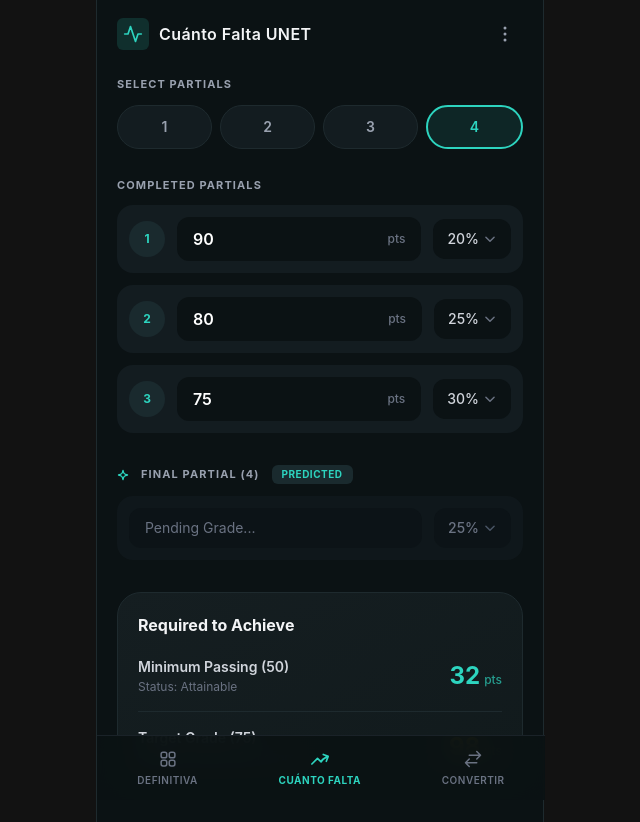
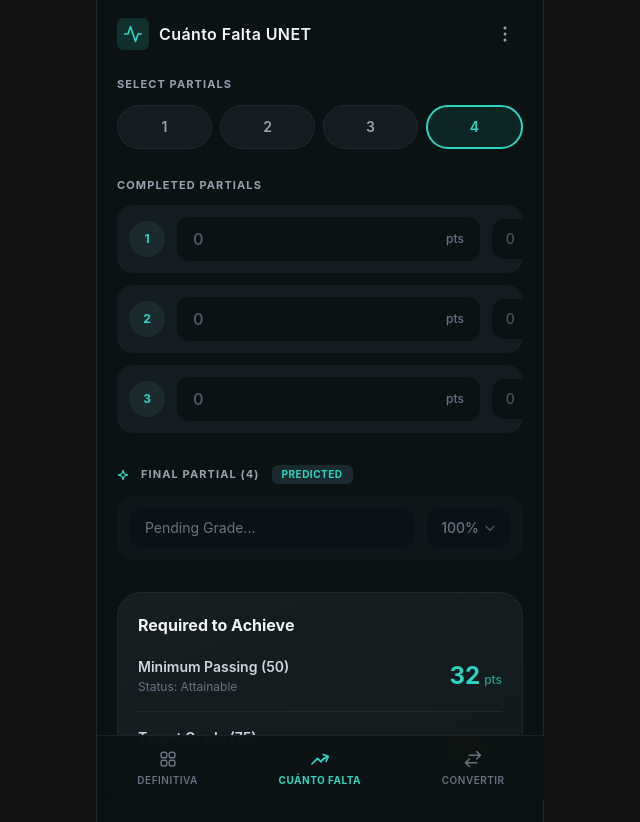
Before and after one commit to adri4nza/cuanto-falta-unet, a React (Vite) app: page / in a window 1280 px wide. Shown: the top 822 px of the page, without its empty margins (320-960 px from the left). Built offline with nearby package versions, Linux system fonts and the light colour scheme.

Commit message:
Refactor CompletedPartials and SegmentedControl components to handle grade and weight updates, and adjust PredictedPartial to display remaining weight dynamically.

```diff
--- a/src/App.tsx
+++ b/src/App.tsx
@@ -1,3 +1,4 @@
+import { useEffect, useState } from 'react'
 import './App.css'
 import BottomNav from './components/BottomNav'
 import CompletedPartials, {
@@ -9,27 +10,82 @@
 import SegmentedControl from './components/SegmentedControl'
 
 const partials = [1, 2, 3, 4]
-const selectedPartials = 4
 
-const completedGrades: CompletedPartialItem[] = [
-  { id: 1, grade: 90, weight: 20 },
-  { id: 2, grade: 80, weight: 25 },
-  { id: 3, grade: 75, weight: 30 },
-]
+const buildInitialGrades = (count: number): CompletedPartialItem[] =>
+  Array.from({ length: Math.max(0, count - 1) }, (_, index) => ({
+    id: index + 1,
+    grade: '',
+    weight: '',
+  }))
+
+const toNumber = (value: string | number): number => {
+  if (typeof value === 'number') {
+    return Number.isFinite(value) ? value : 0
+  }
+
+  const parsedValue = Number(value)
+  return Number.isFinite(parsedValue) ? parsedValue : 0
+}
 
 function App() {
+  const [selectedPartials, setSelectedPartials] = useState<number>(4)
+  const [gradesData, setGradesData] = useState<CompletedPartialItem[]>(() =>
+    buildInitialGrades(4),
+  )
+
+  useEffect(() => {
+    setGradesData((previousData) =>
+      buildInitialGrades(selectedPartials).map((item) => {
+        const previousItem = previousData.find((entry) => entry.id === item.id)
+        return previousItem ?? item
+      }),
+    )
+  }, [selectedPartials])
+
+  const updateGrade = (id: number, value: string) => {
+    setGradesData((previousData) =>
+      previousData.map((item) =>
+        item.id === id ? { ...item, grade: value } : item,
+      ),
+    )
+  }
+
+  const updateWeight = (id: number, value: string) => {
+    setGradesData((previousData) =>
+      previousData.map((item) =>
+        item.id === id ? { ...item, weight: value } : item,
+      ),
+    )
+  }
+
+  const usedWeight = gradesData.reduce(
+    (total, item) => total + toNumber(item.weight),
+    0,
+  )
+  const remainingWeight = Math.max(0, 100 - usedWeight)
+
   return (
     <div className="mx-auto flex min-h-dvh max-w-md flex-col bg-[#0b1214] font-sans text-white sm:border-x sm:border-[#1e2a2e]">
       <Header />
 
       <main className="flex-1 overflow-y-auto px-5 pb-28">
-        <SegmentedControl values={partials} selectedValue={selectedPartials} />
-        <CompletedPartials items={completedGrades} />
-        <PredictedPartial partialNumber={selectedPartials} />
+        <SegmentedControl
+          values={partials}
+          selectedValue={selectedPartials}
+          onSelect={setSelectedPartials}
+        />
+        <CompletedPartials
+          items={gradesData}
+          onGradeChange={updateGrade}
+          onWeightChange={updateWeight}
+        />
+        <PredictedPartial
+          partialNumber={selectedPartials}
+          remainingWeight={remainingWeight}
+        />
         <ResultsCard />
       </main>
       <BottomNav />
-
     </div>
   )
 }
--- a/src/components/CompletedPartials.tsx
+++ b/src/components/CompletedPartials.tsx
@@ -1,14 +1,20 @@
 export interface CompletedPartialItem {
   id: number
-  grade: number
-  weight: number
+  grade: string | number
+  weight: string | number
 }
 
 interface CompletedPartialsProps {
   items: CompletedPartialItem[]
+  onGradeChange: (id: number, value: string) => void
+  onWeightChange: (id: number, value: string) => void
 }
 
-function CompletedPartials({ items }: CompletedPartialsProps) {
+function CompletedPartials({
+  items,
+  onGradeChange,
+  onWeightChange,
+}: CompletedPartialsProps) {
   return (
     <section className="mt-7">
       <h2 className="mb-3 text-[11px] font-bold tracking-widest text-gray-400 uppercase">
@@ -26,14 +32,27 @@
             </span>
 
             <div className="flex flex-1 items-center rounded-xl bg-[#0b1214] px-4 py-2.5">
-              <span className="flex-1 text-base font-semibold text-white">
-                {item.grade}
-              </span>
+              <input
+                type="number"
+                inputMode="decimal"
+                value={item.grade}
+                onChange={(event) => onGradeChange(item.id, event.target.value)}
+                placeholder="0"
+                className="flex-1 bg-transparent text-base font-semibold text-white outline-none placeholder:text-gray-600"
+              />
               <span className="text-xs font-medium text-gray-500">pts</span>
             </div>
 
             <div className="flex items-center gap-1 rounded-xl bg-[#0b1214] px-3.5 py-2.5">
-              <span className="text-sm font-medium text-gray-300">{item.weight}%</span>
+              <input
+                type="number"
+                inputMode="decimal"
+                value={item.weight}
+                onChange={(event) => onWeightChange(item.id, event.target.value)}
+                placeholder="0"
+                className="w-12 bg-transparent text-sm font-medium text-gray-300 outline-none placeholder:text-gray-600"
+              />
+              <span className="text-sm font-medium text-gray-400">%</span>
               <svg
                 className="h-3.5 w-3.5 text-gray-500"
                 fill="none"
--- a/src/components/PredictedPartial.tsx
+++ b/src/components/PredictedPartial.tsx
@@ -1,8 +1,12 @@
 interface PredictedPartialProps {
   partialNumber: number
+  remainingWeight: number
 }
 
-function PredictedPartial({ partialNumber }: PredictedPartialProps) {
+function PredictedPartial({
+  partialNumber,
+  remainingWeight,
+}: PredictedPartialProps) {
   return (
     <section className="mt-8">
       <div className="mb-3 flex items-center gap-3">
@@ -36,7 +40,9 @@
         </div>
 
         <div className="flex items-center gap-1 rounded-xl bg-[#0b1214]/60 px-3.5 py-2.5">
-          <span className="text-sm font-medium text-gray-500">25%</span>
+          <span className="text-sm font-medium text-gray-500">
+            {remainingWeight}%
+          </span>
           <svg
             className="h-3.5 w-3.5 text-gray-600"
             fill="none"
--- a/src/components/SegmentedControl.tsx
+++ b/src/components/SegmentedControl.tsx
@@ -1,9 +1,14 @@
 interface SegmentedControlProps {
   values: number[]
   selectedValue: number
+  onSelect: (value: number) => void
 }
 
-function SegmentedControl({ values, selectedValue }: SegmentedControlProps) {
+function SegmentedControl({
+  values,
+  selectedValue,
+  onSelect,
+}: SegmentedControlProps) {
   return (
     <section className="mt-4">
       <h2 className="mb-3 text-[11px] font-bold tracking-widest text-gray-400 uppercase">
@@ -15,6 +20,7 @@
           <button
             key={value}
             type="button"
+            onClick={() => onSelect(value)}
             className={`flex h-11 flex-1 items-center justify-center rounded-full text-sm font-semibold transition-colors ${
               value === selectedValue
                 ? 'border-2 border-[#2dd4bf] bg-[#2dd4bf]/10 text-[#2dd4bf]'
```
